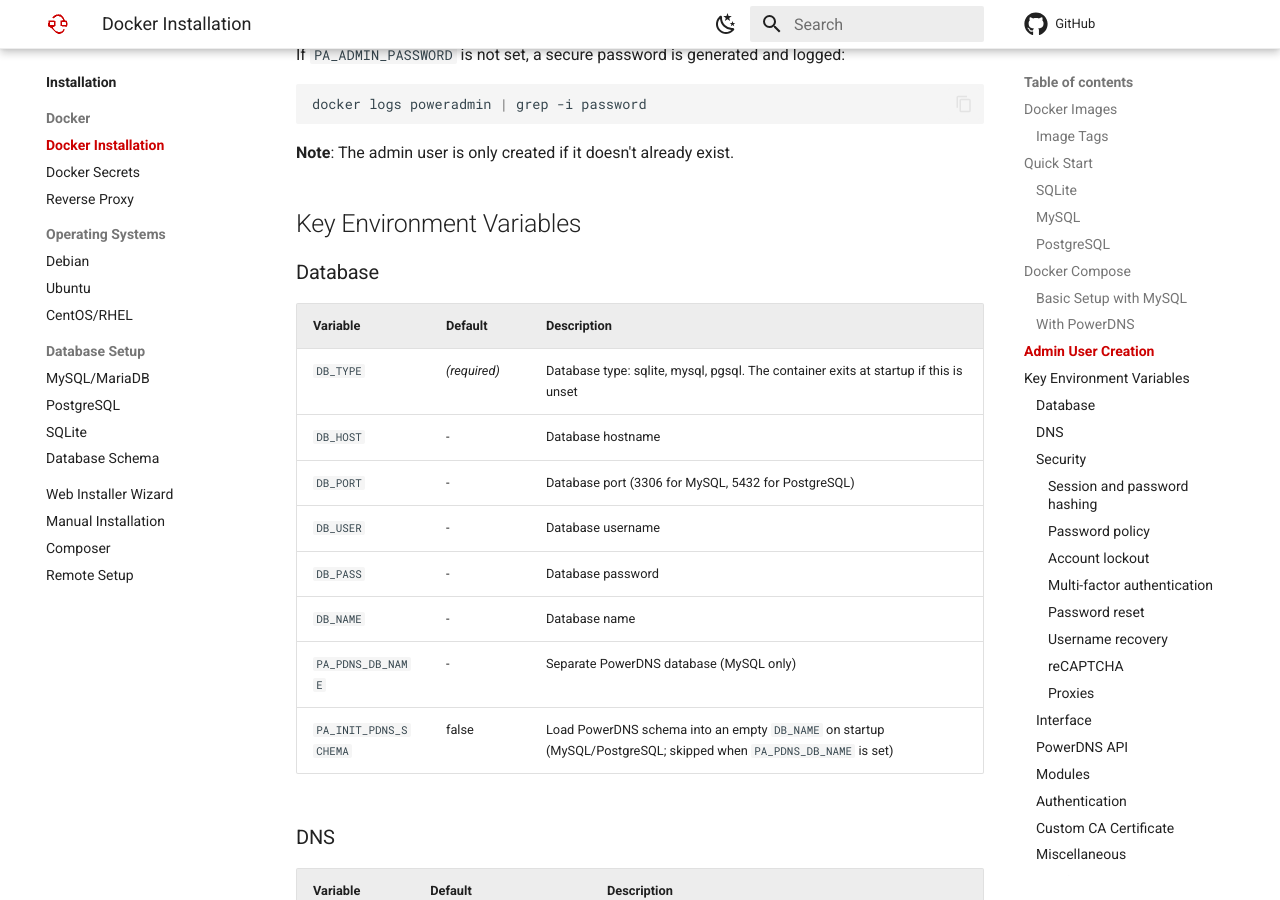
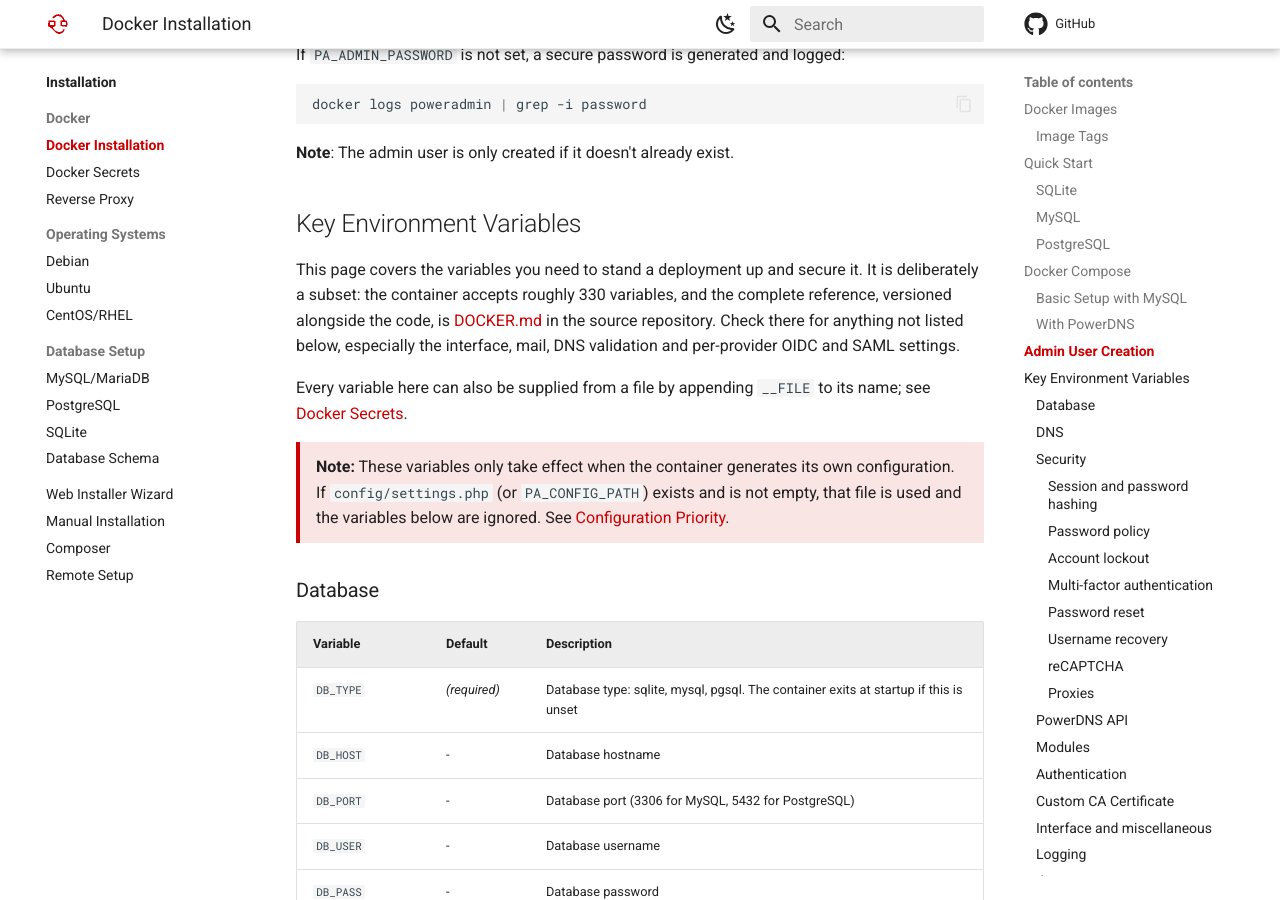
Before and after one commit to poweradmin/poweradmin-docs, an MkDocs documentation site: the page built from docs/installation/docker.md, in a window 1280 px wide and 900 px high, scrolled down 4883 px. Built offline with MkDocs 1.6.1 and Material for MkDocs 9.7.7, drawn with Linux system fonts in a browser that asks for light colours; comment, search, counter and statistics services are not loaded; some of the changed text lies outside the part shown.

Commit message:
docs(installation): correct the Docker config priority and scope the env var page as a subset

````diff
--- a/docs/installation/docker.md
+++ b/docs/installation/docker.md
@@ -203,6 +203,21 @@
 
 ## Key Environment Variables
 
+This page covers the variables you need to stand a deployment up and secure it. It
+is deliberately a subset: the container accepts roughly 330 variables, and the
+complete reference, versioned alongside the code, is
+[DOCKER.md](https://github.com/poweradmin/poweradmin/blob/master/DOCKER.md) in the
+source repository. Check there for anything not listed below, especially the
+interface, mail, DNS validation and per-provider OIDC and SAML settings.
+
+Every variable here can also be supplied from a file by appending `__FILE` to its
+name; see [Docker Secrets](docker-secrets.md).
+
+> **Note:** These variables only take effect when the container generates its own
+> configuration. If `config/settings.php` (or `PA_CONFIG_PATH`) exists and is not
+> empty, that file is used and the variables below are ignored. See
+> [Configuration Priority](docker-secrets.md#configuration-priority).
+
 ### Database
 
 | Variable | Default | Description |
@@ -376,13 +382,22 @@
   poweradmin/poweradmin
 ```
 
-### Miscellaneous
+### Interface and miscellaneous
 
 | Variable | Default | Description |
 |----------|---------|-------------|
+| `PA_CONFIG_PATH` | /app/config/settings.php | Path to the configuration file. When this file exists and is not empty it replaces the generated one, and the other `PA_*` variables are ignored |
+| `PA_APP_TITLE` | Poweradmin | Application title |
+| `PA_DEFAULT_LANGUAGE` | en_EN | Default language |
+| `PA_STYLE` | light | UI style: light or dark |
+| `PA_SESSION_TIMEOUT` | 1800 | Session timeout in seconds |
 | `PA_TIMEZONE` | UTC | Default timezone |
 | `PA_EDIT_CONFLICT_RESOLUTION` | last_writer_wins | Edit conflict resolution strategy |
 | `PA_DNS_CUSTOM_TLDS` | - | Comma-separated custom TLDs (e.g., `dn42,home`) |
+
+The interface has many more settings than the four above; see
+[UI Overview](../configuration/ui/overview.md) for what is available and
+`DOCKER.md` for their variables.
 
 ### Logging
 
@@ -395,7 +410,9 @@
 | `PA_LOGGING_SYSLOG_IDENTITY` | poweradmin | Syslog program identity |
 | `PA_LOGGING_SYSLOG_FACILITY` | LOG_USER | Syslog facility (`LOG_USER`, `LOG_LOCAL0`-`LOG_LOCAL7`) |
 
-For complete environment variable reference, see the [DOCKER.md](https://github.com/poweradmin/poweradmin/blob/master/DOCKER.md) in the source repository.
+Anything not listed on this page is in
+[DOCKER.md](https://github.com/poweradmin/poweradmin/blob/master/DOCKER.md), which
+tracks the code and is tagged with each release.
 
 ## Volumes
 
````
Also changed, not shown: other parts of docs/installation/docker.md (+0 -9 lines), docs/installation/docker-secrets.md (+30 -5 lines).
